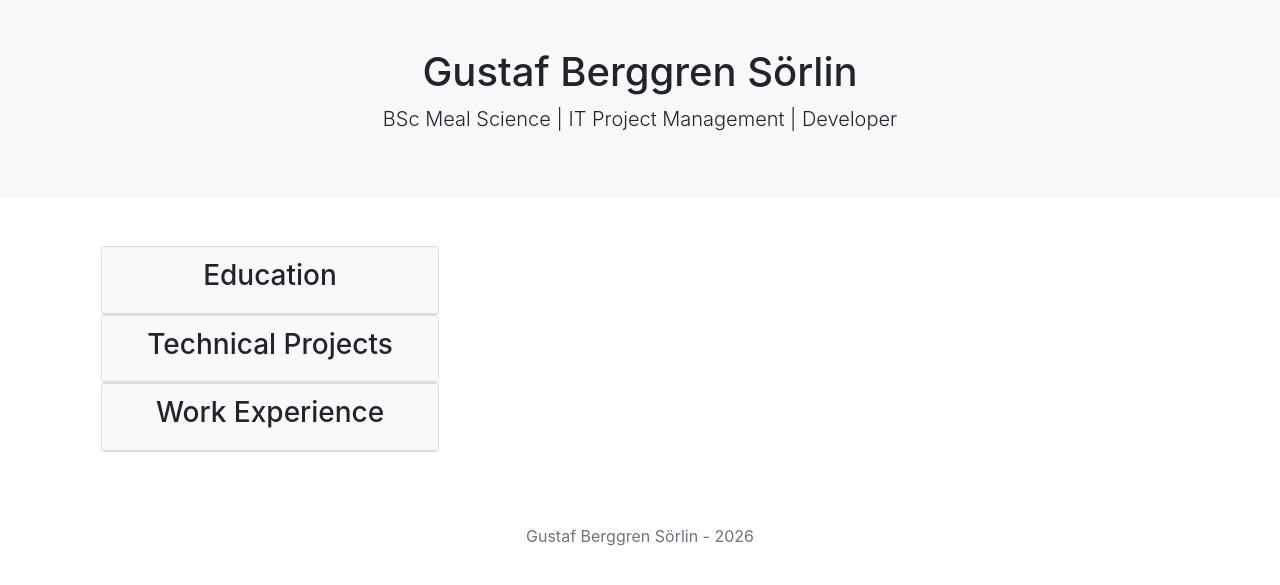
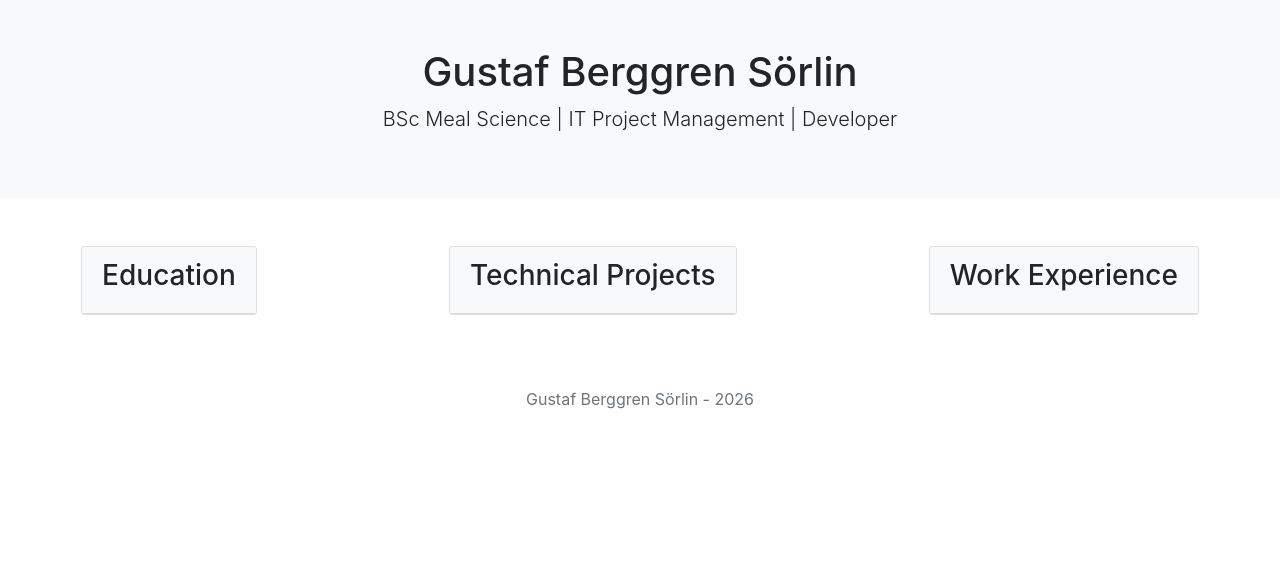
Before and after one commit to gbrggrn/gbrggrn.github.io, a Jekyll site: the page built from index.html, in a window 1280 px wide. Shown: the top 585 px of the page. Built offline with Jekyll 4.4.1, drawn with Linux system fonts in a browser that asks for light colours.

Commit message:
Update index.html

```diff
--- a/index.html
+++ b/index.html
@@ -1,9 +1,9 @@
 ---
 layout: default
 ---
-<div class="container mt-5 mb-5">
+<div class="row mt-5 mb-5">
 
-  <div class="col-md-4 px-3">
+  <div class="mx-auto px-3">
     <div class="card border-none">
       <div class="card-header border-none rounded-3 bg-light text-center">
         <h3>Education</h3>
@@ -11,7 +11,7 @@ layout: default
     </div>
   </div>
 
-  <div class="col-md-4 px-3">
+  <div class="mx-auto px-3">
     <div class="card border-none">
       <div class="card-header border-none rounded-3 bg-light text-center">
         <h3>Technical Projects</h3>
@@ -19,7 +19,7 @@ layout: default
     </div>
   </div>
 
-  <div class="col-md-4 px-3">
+  <div class="mx-auto px-3">
     <div class="card border-none">
       <div class="card-header border-none rounded-3 bg-light text-center">
         <h3>Work Experience</h3>
```
